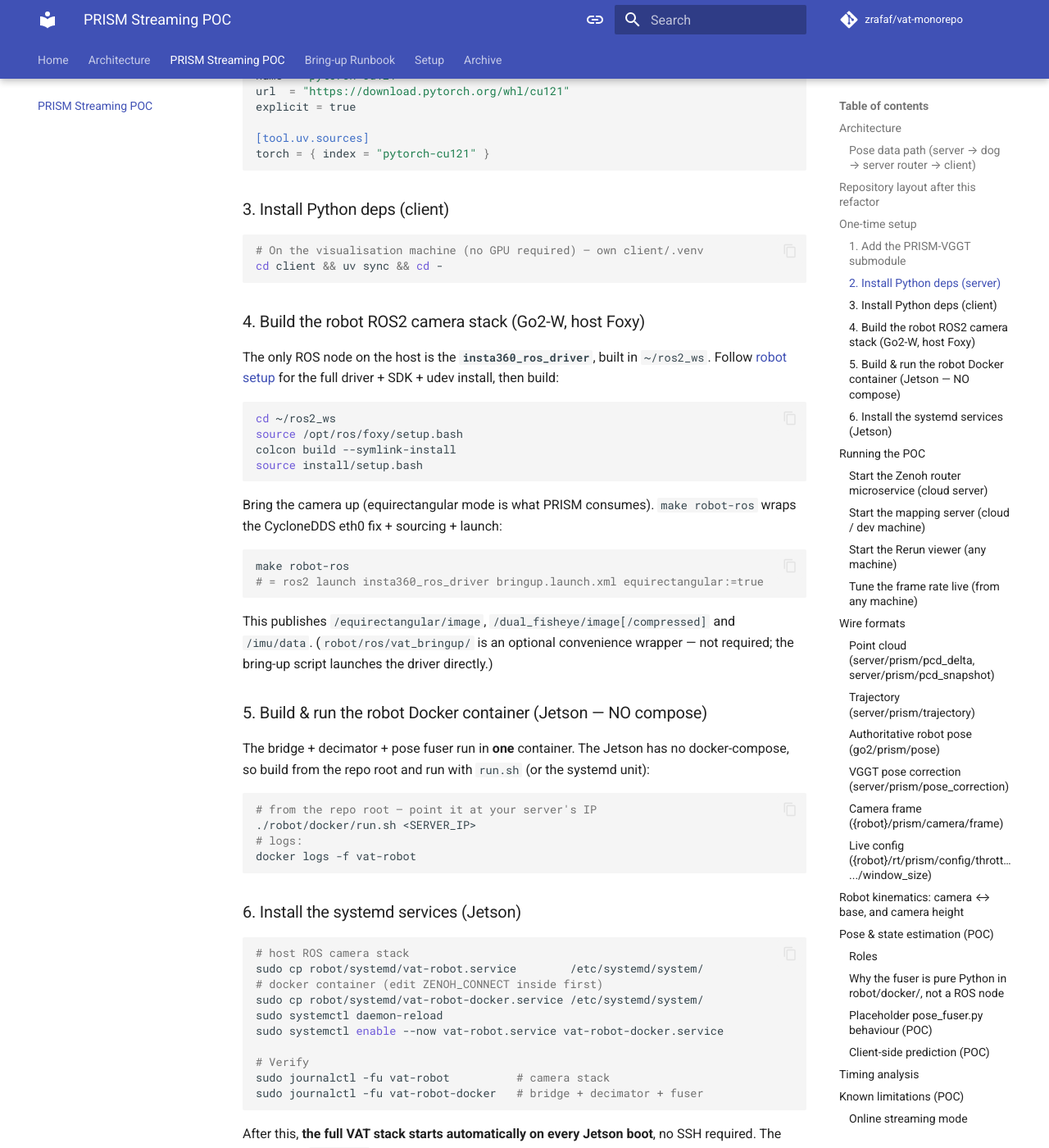
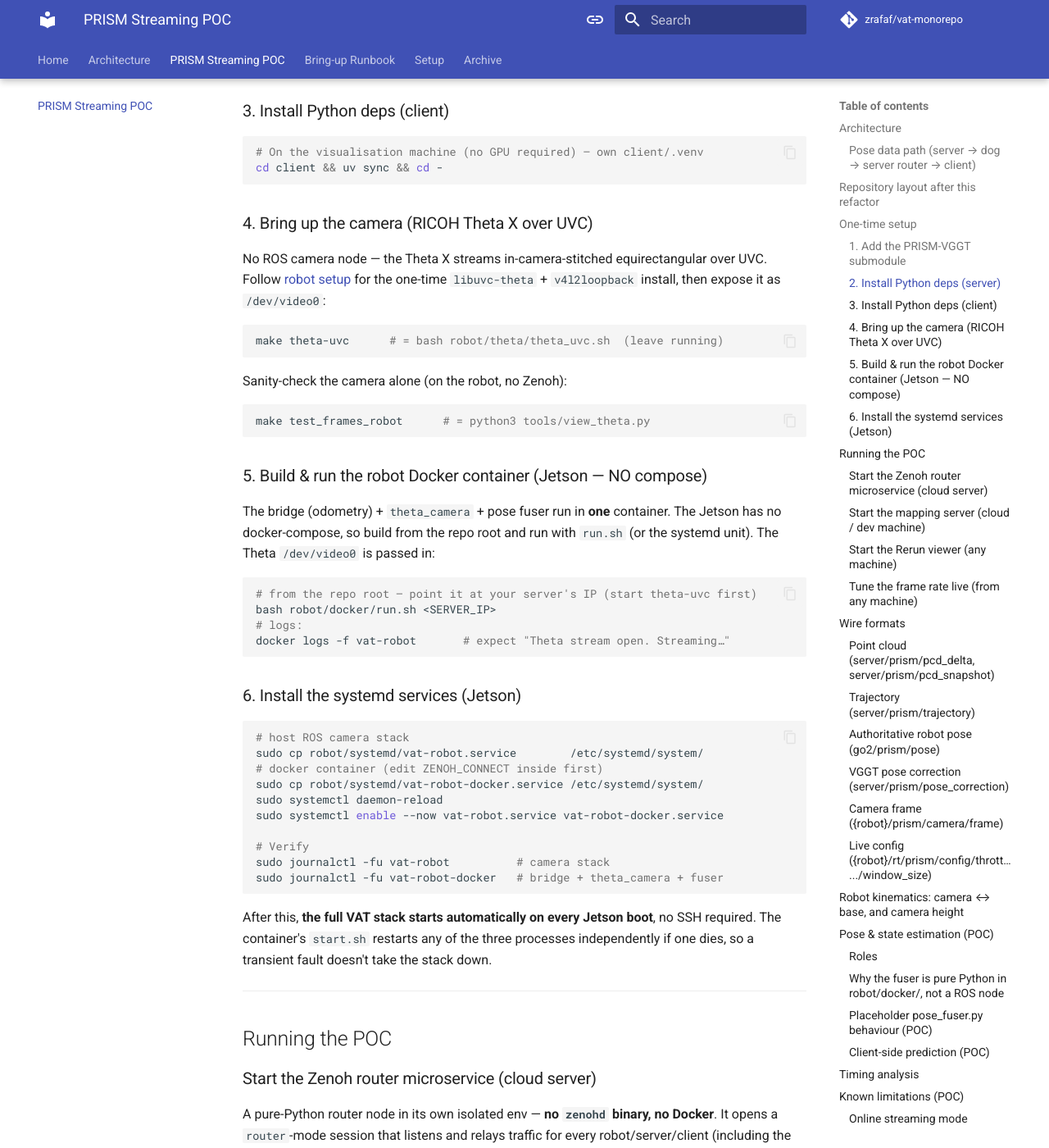
Before and after one commit to zRafaF/vat-monorepo, an MkDocs documentation site: the page built from docs/streaming_poc.md, in a window 1280 px wide and 1400 px high, scrolled down 4211 px. Shown: the whole window at 82% size. Built offline with MkDocs 1.6.1 and Material for MkDocs 9.7.7, drawn with Linux system fonts in a browser that asks for light colours; comment, search, counter and statistics services are not loaded; some of the changed text lies outside the part shown.

Commit message:
upa=dated the commands to support the theta

````diff
--- a/docs/streaming_poc.md
+++ b/docs/streaming_poc.md
@@ -1,6 +1,6 @@
 # PRISM Streaming POC
 
-End-to-end live point cloud from the Insta360 on the Go2 robot → PRISM-VGGT mapping server → Rerun 3D viewer on any machine.
+End-to-end live point cloud from the **RICOH Theta X** on the Go2 robot → PRISM-VGGT mapping server → Rerun 3D viewer on any machine. (The camera was switched from the Insta360 — see [archive](archive/insta360.md).)
 
 This POC also carries the **robot pose** end-to-end. Per the [system architecture](architecture.md#pose-state-estimation), the robot — not the server — is authoritative for its global pose. The data path is:
 
@@ -17,27 +17,19 @@
 ```
 ┌─────────────────────────── Jetson (on robot) ────────────────────────────┐
 │                                                                            │
-│  Insta360 SDK (C++)                                                        │
-│      │ H.264 (USB)                                                         │
-│      ▼                                                                     │
-│  /dual_fisheye/image/compressed   (sensor_msgs/CompressedImage)            │
+│  RICOH Theta X  (in-camera stitched equirectangular, H.264 over UVC)       │
+│      │ USB                                                                 │
+│  libuvc-theta gst_loopback  →  /dev/video0   (host)                        │
 │      │                                                                     │
-│  decoder node  (insta360_ros_driver)                                       │
+│  theta_camera.py (docker)  ← OpenCV UVC capture                            │
+│      │ best-of-N-frame sharpest + camera_height stamp + JPEG               │
+│      │   (throttle_fps + window_size live via Zenoh)                       │
+│  {robot}/prism/camera/frame       (VAT frame: ts + seq + camera_height + JPEG)│
 │      │                                                                     │
-│  /dual_fisheye/image              (sensor_msgs/Image, BGR8)                │
-│      │                                                                     │
-│  equirectangular node  (GPU PyTorch, 1920×960)                             │
-│      │                                                                     │
-│  /equirectangular/image           (sensor_msgs/Image, RGB8)                │
-│      │  (bridged to Zenoh as CDR by dynamic_bridge)                         │
-│  frame_decimator.py (docker)  ← throttle_fps + window_size (live via Zenoh)│
-│      │ best-of-N-frame sharpest + camera_height stamp + JPEG                │
-│  {robot}/prism/camera/frame       (VAT frame: ts + camera_height + JPEG)   │
-│      │                                                                     │
-│  DynamicZenohBridge  (demand-driven, CDR-serialized)                       │
+│  dynamic_bridge.py  (docker)  — ROS odometry (/sportmodestate) → Zenoh     │
 │      │                                                                     │
 └──────┼─────────────────────────────────────────────────────────────────────┘
-       │  Zenoh  (go2/rt/prism/camera/frame)
+       │  Zenoh  (go2/prism/camera/frame)
        ▼
 ┌─────────────────────────── Cloud / Dev Machine ──────────────────────────┐
 │                                                                            │
@@ -130,29 +122,29 @@
 │   └── prism_rerun_viewer.py   ← Rerun viewer + pose predictor + robot block
 │
 ├── robot/
-│   ├── insta360_ros_driver/    ← DO NOT MODIFY (sensitive hardware driver)
+│   ├── theta/
+│   │   └── theta_uvc.sh        ← Theta X UVC → /dev/video0 (libuvc-theta loopback)
 │   ├── docker/                 ← single container alongside the host ROS stack
 │   │   ├── Dockerfile          ← build from REPO ROOT (-f robot/docker/Dockerfile)
 │   │   ├── run.sh              ← build + docker run helper (no compose)
 │   │   ├── start.sh            ← supervisor: restarts each process independently
-│   │   ├── dynamic_bridge.py   ← ROS2 → Zenoh bridge (CDR)  [only ROS node]
-│   │   ├── frame_decimator.py  ← best-of-window frames + camera-height stamp
+│   │   ├── dynamic_bridge.py   ← ROS2 → Zenoh bridge (odometry)  [only ROS node]
+│   │   ├── theta_camera.py     ← Theta UVC capture + best-of-window + camera-height
 │   │   ├── pose_fuser.py       ← PLACEHOLDER authoritative-pose fuser
 │   │   └── kinematics.py       ← camera↔base transform + camera-height + body state
-│   ├── ros/
-│   │   ├── bringup_camera.sh   ← camera bringup: CycloneDDS fix + insta360 equirect
-│   │   └── vat_bringup/        ← optional ROS2 launch wrapper (not required)
 │   └── systemd/
-│       ├── vat-robot.service        ← host ROS2 camera stack (Foxy)
-│       └── vat-robot-docker.service ← the Docker container (docker run, no compose)
+│       ├── vat-theta-uvc.service     ← host: Theta UVC → /dev/video0
+│       └── vat-robot-docker.service  ← the Docker container (docker run, no compose)
 │
 └── docs/
-    └── streaming_poc.md        ← this file
+    ├── streaming_poc.md        ← this file
+    └── archive/insta360.md     ← retired Insta360 camera setup (historical)
 ```
 
 > The Jetson has **no docker-compose** — there is a single `Dockerfile`, built
-> from the repo root and run via `run.sh` / the systemd unit. The bridge is the
-> only ROS node; the decimator and fuser are plain Zenoh clients.
+> from the repo root and run via `run.sh` / the systemd unit. The camera is
+> captured directly over UVC (no ROS camera node); the bridge (odometry),
+> `theta_camera`, and `pose_fuser` are the three container processes.
 
 ---
 
@@ -207,42 +199,33 @@
 cd client && uv sync && cd -
 ```
 
-### 4. Build the robot ROS2 camera stack (Go2-W, host Foxy)
+### 4. Bring up the camera (RICOH Theta X over UVC)
 
-The only ROS node on the host is the **`insta360_ros_driver`**, built in
-`~/ros2_ws`. Follow [robot setup](setup/robot.md) for the full driver + SDK +
-udev install, then build:
+No ROS camera node — the Theta X streams in-camera-stitched equirectangular over
+UVC. Follow [robot setup](setup/robot.md) for the one-time `libuvc-theta` +
+`v4l2loopback` install, then expose it as `/dev/video0`:
 
 ```bash
-cd ~/ros2_ws
-source /opt/ros/foxy/setup.bash
-colcon build --symlink-install
-source install/setup.bash
+make theta-uvc      # = bash robot/theta/theta_uvc.sh  (leave running)
 ```
 
-Bring the camera up (equirectangular mode is what PRISM consumes). `make
-robot-ros` wraps the CycloneDDS eth0 fix + sourcing + launch:
+Sanity-check the camera alone (on the robot, no Zenoh):
 
 ```bash
-make robot-ros
-# = ros2 launch insta360_ros_driver bringup.launch.xml equirectangular:=true
+make test_frames_robot      # = python3 tools/view_theta.py
 ```
-
-This publishes `/equirectangular/image`, `/dual_fisheye/image[/compressed]` and
-`/imu/data`. (`robot/ros/vat_bringup/` is an optional convenience wrapper — not
-required; the bring-up script launches the driver directly.)
 
 ### 5. Build & run the robot Docker container (Jetson — NO compose)
 
-The bridge + decimator + pose fuser run in **one** container. The Jetson has no
-docker-compose, so build from the repo root and run with `run.sh` (or the
-systemd unit):
+The bridge (odometry) + `theta_camera` + pose fuser run in **one** container.
+The Jetson has no docker-compose, so build from the repo root and run with
+`run.sh` (or the systemd unit). The Theta `/dev/video0` is passed in:
 
 ```bash
-# from the repo root — point it at your server's IP
-./robot/docker/run.sh <SERVER_IP>
+# from the repo root — point it at your server's IP (start theta-uvc first)
+bash robot/docker/run.sh <SERVER_IP>
 # logs:
-docker logs -f vat-robot
+docker logs -f vat-robot       # expect "Theta stream open. Streaming…"
 ```
 
 ### 6. Install the systemd services (Jetson)
@@ -257,7 +240,7 @@
 
 # Verify
 sudo journalctl -fu vat-robot          # camera stack
-sudo journalctl -fu vat-robot-docker   # bridge + decimator + fuser
+sudo journalctl -fu vat-robot-docker   # bridge + theta_camera + fuser
 ```
 
 After this, **the full VAT stack starts automatically on every Jetson boot**,
@@ -420,7 +403,7 @@
 
 ### Live config  (`{robot}/rt/prism/config/throttle_fps`, `.../window_size`)
 
-Plain UTF-8 string payloads (e.g. `"3.0"`, `"5"`). The `frame_decimator.py`
+Plain UTF-8 string payloads (e.g. `"3.0"`, `"5"`). The `theta_camera.py`
 process subscribes and applies the new value immediately.
 
 ---
@@ -606,7 +589,7 @@
 - [x] `server/mapping/mapping_server.py` — frame subscriber → PRISM engine → pcd + pose-correction publisher
 - [x] `server/router/router.py` — standalone pure-Python Zenoh router (isolated uv env)
 - [x] `client/prism_rerun_viewer.py` — pcd + pose subscriber → Rerun, with `PosePredictor` + robot block
-- [x] `robot/docker/frame_decimator.py` — best-of-window sharpest + camera-height stamp
+- [x] `robot/docker/theta_camera.py` — Theta UVC capture + best-of-window + camera-height stamp
 - [x] `robot/docker/kinematics.py` — camera↔base transform + camera height + body-state tracker
 - [x] `robot/docker/pose_fuser.py` — PLACEHOLDER authoritative-pose fuser
 - [x] `robot/docker/` single Dockerfile + `run.sh` + supervised `start.sh` (no compose)
@@ -658,19 +641,21 @@
 → Set the real stick geometry via `STICK_OFFSET_X/Y/Z`; check the `SportModeState`
    decode isn't silently falling back (look for the one-time decode-failure warning).
 
+**No camera frames (`camera/frame` 0 Hz)**
+→ Preview the Theta on the robot first: `make test_frames_robot`
+   (`tools/view_theta.py`). If that's blank, the UVC source is down — start
+   `make theta-uvc` and confirm `ls -l /dev/video0`.
+→ If the robot preview works but the client sees 0 Hz, the container didn't get
+   the device — start `make theta-uvc` **before** `make robot-docker` so `--device
+   /dev/video0` is attached; check `docker logs vat-robot` for `theta_camera`.
+
 **`ros2 topic list` is empty / `package not found` on the robot**
 → Export the CycloneDDS fix first (the Go2 points at the wrong interface):
    `export CYCLONEDDS_URI='<CycloneDDS>…<NetworkInterface name="eth0"/>…</CycloneDDS>'`
-   `make robot-ros` does this for you.
-→ `insta360_ros_driver` must be built: `cd ~/ros2_ws && colcon build --symlink-install && source install/setup.bash`.
-
-**No `/equirectangular/image` topic**
-→ The driver defaults `equirectangular:=false`. `make robot-ros` passes
-   `equirectangular:=true`; if launching by hand, add it.
-→ Camera must be in **Dual-Lens** mode with **USB = Android**, and `/dev/insta` present.
+   (the container handles this itself). This only affects the odometry bridge now.
 
 **Throttle Zenoh update has no effect**
-→ Confirm the decimator's `ZENOH_CONNECT` matches your router, and that frames
+→ Confirm `theta_camera`'s `ZENOH_CONNECT` matches your router, and that frames
    are flowing (`make test_frames_server`).
 
 **Robot avatar doesn't move (no pose in viewer)**
````
Also changed, not shown: docs/bringup.md (+24 -31 lines), 4 other files.
